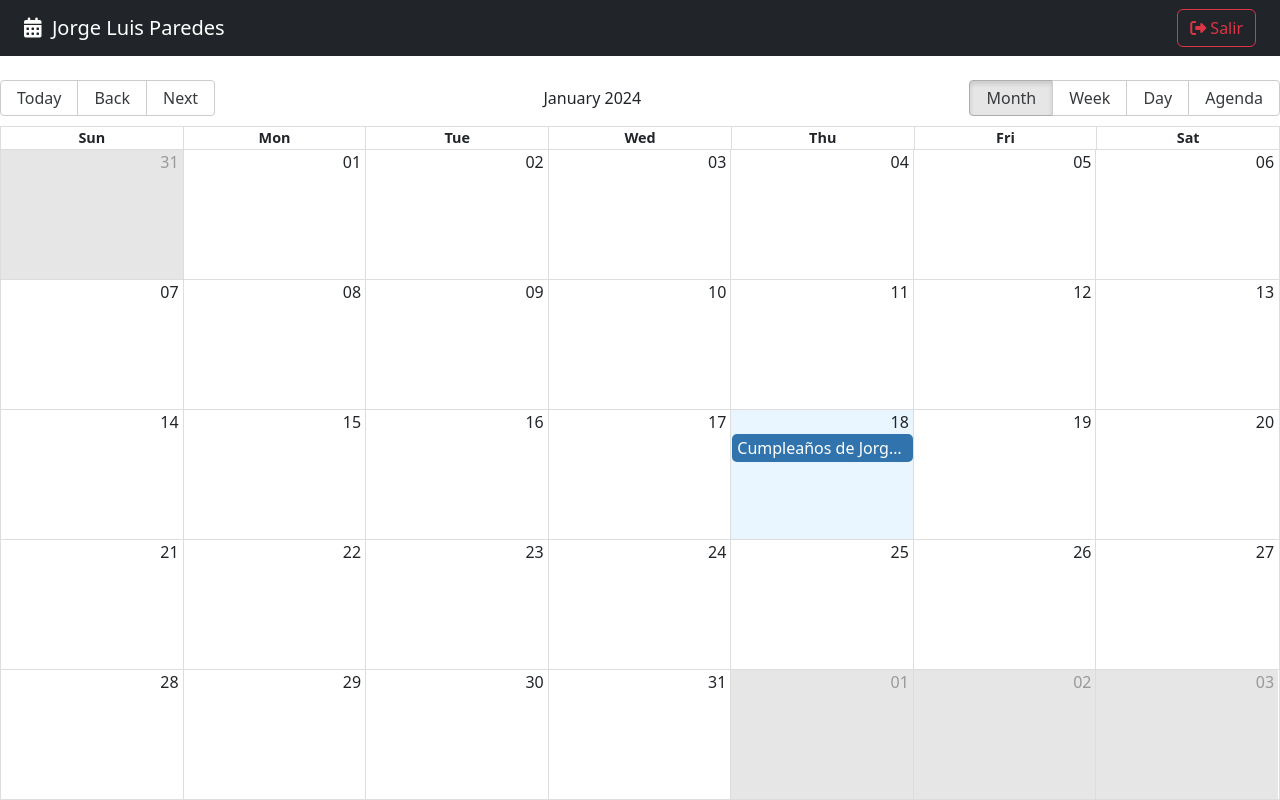
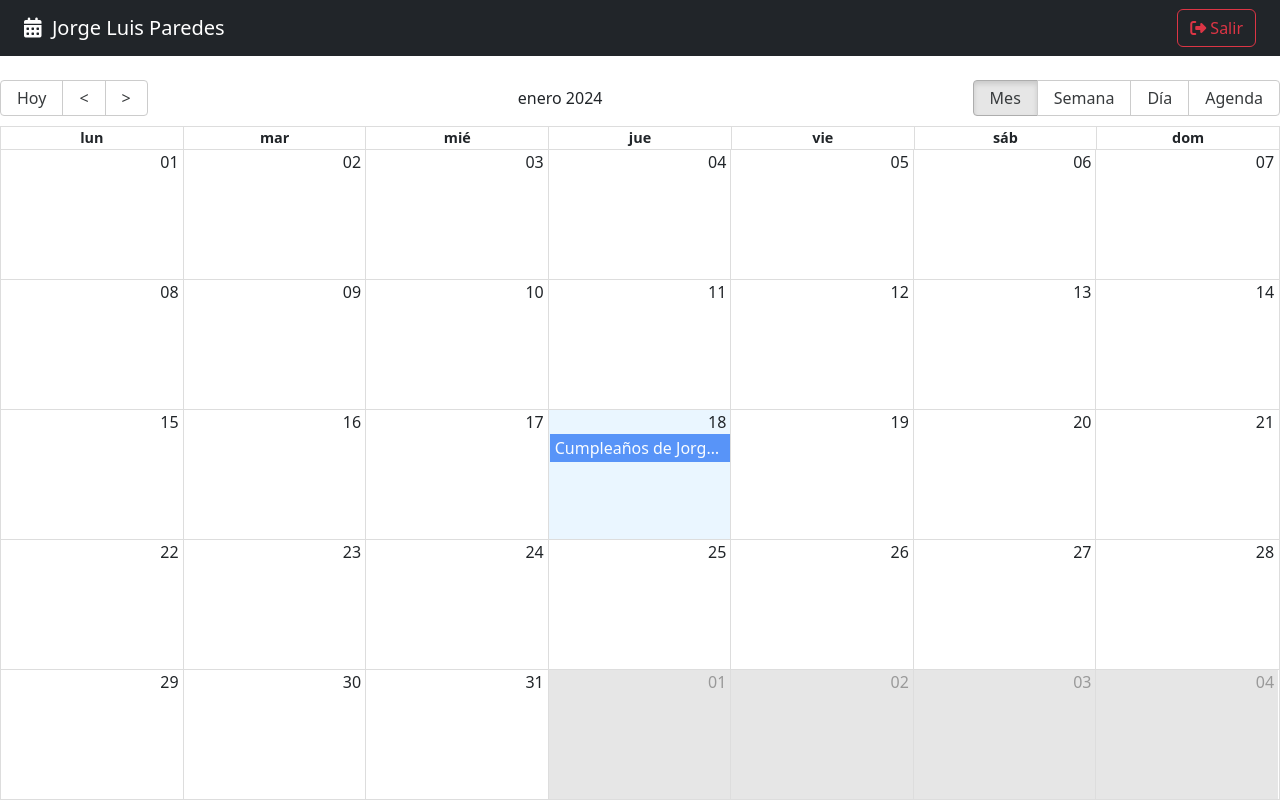
Before and after one commit to JorgeLuisParedes/calendar, a React (Vite) app: page / in a window 1280 px wide. Built offline with nearby package versions, Linux system fonts and the light colour scheme.

Commit message:
configuraciones adicionales

```diff
--- a/src/calendar/pages/CalendarPage.jsx
+++ b/src/calendar/pages/CalendarPage.jsx
@@ -1,20 +1,10 @@
-import { Calendar, dateFnsLocalizer } from 'react-big-calendar';
-import { addHours, format, parse, startOfWeek, getDay } from 'date-fns';
+import { Calendar } from 'react-big-calendar';
 import 'react-big-calendar/lib/css/react-big-calendar.css';
-import enUS from 'date-fns/locale/en-US';
+
+import { addHours } from 'date-fns';
 import { Navbar } from '../';
 
-const locales = {
-	'en-US': enUS,
-};
-
-const localizer = dateFnsLocalizer({
-	format,
-	parse,
-	startOfWeek,
-	getDay,
-	locales,
-});
+import { localizer, getMessagesES } from '../../helpers';
 
 const events = [
 	{
@@ -31,16 +21,31 @@
 ];
 
 export const CalendarPage = () => {
+	const eventStyleGetter = (event, start, end, isSelected) => {
+		console.log({ event, start, end, isSelected });
+
+		const style = {
+			backgroundColor: '#347CF7',
+			borderRadius: '0px',
+			opacity: 0.8,
+			color: 'white',
+		};
+		return { style };
+	};
+
 	return (
 		<>
 			<Navbar />
 
 			<Calendar
+				culture='es'
 				localizer={localizer}
 				events={events}
 				startAccessor='start'
 				endAccessor='end'
 				style={{ height: 'calc(100vh - 80px)' }}
+				messages={getMessagesES()}
+				eventPropGetter={eventStyleGetter}
 			/>
 		</>
 	);
--- /dev/null
+++ b/src/helpers/calendarLocalizer.js
@@ -0,0 +1,15 @@
+import { dateFnsLocalizer } from 'react-big-calendar';
+import { format, parse, startOfWeek, getDay } from 'date-fns';
+import esEs from 'date-fns/locale/es';
+
+const locales = {
+	es: esEs,
+};
+
+export const localizer = dateFnsLocalizer({
+	format,
+	parse,
+	startOfWeek,
+	getDay,
+	locales,
+});
--- /dev/null
+++ b/src/helpers/getMessages.js
@@ -0,0 +1,17 @@
+export const getMessagesES = () => {
+	return {
+		allDay: 'Todo el día',
+		previous: '<',
+		next: '>',
+		today: 'Hoy',
+		month: 'Mes',
+		week: 'Semana',
+		day: 'Día',
+		agenda: 'Agenda',
+		date: 'Fecha',
+		time: 'Hora',
+		event: 'Evento',
+		noEventsInRange: 'No hay eventos en este rango',
+		showMore: total => `+ Ver más (${total})`,
+	};
+};
--- /dev/null
+++ b/src/helpers/index.js
@@ -0,0 +1,2 @@
+export * from './calendarLocalizer';
+export * from './getMessages';
```
